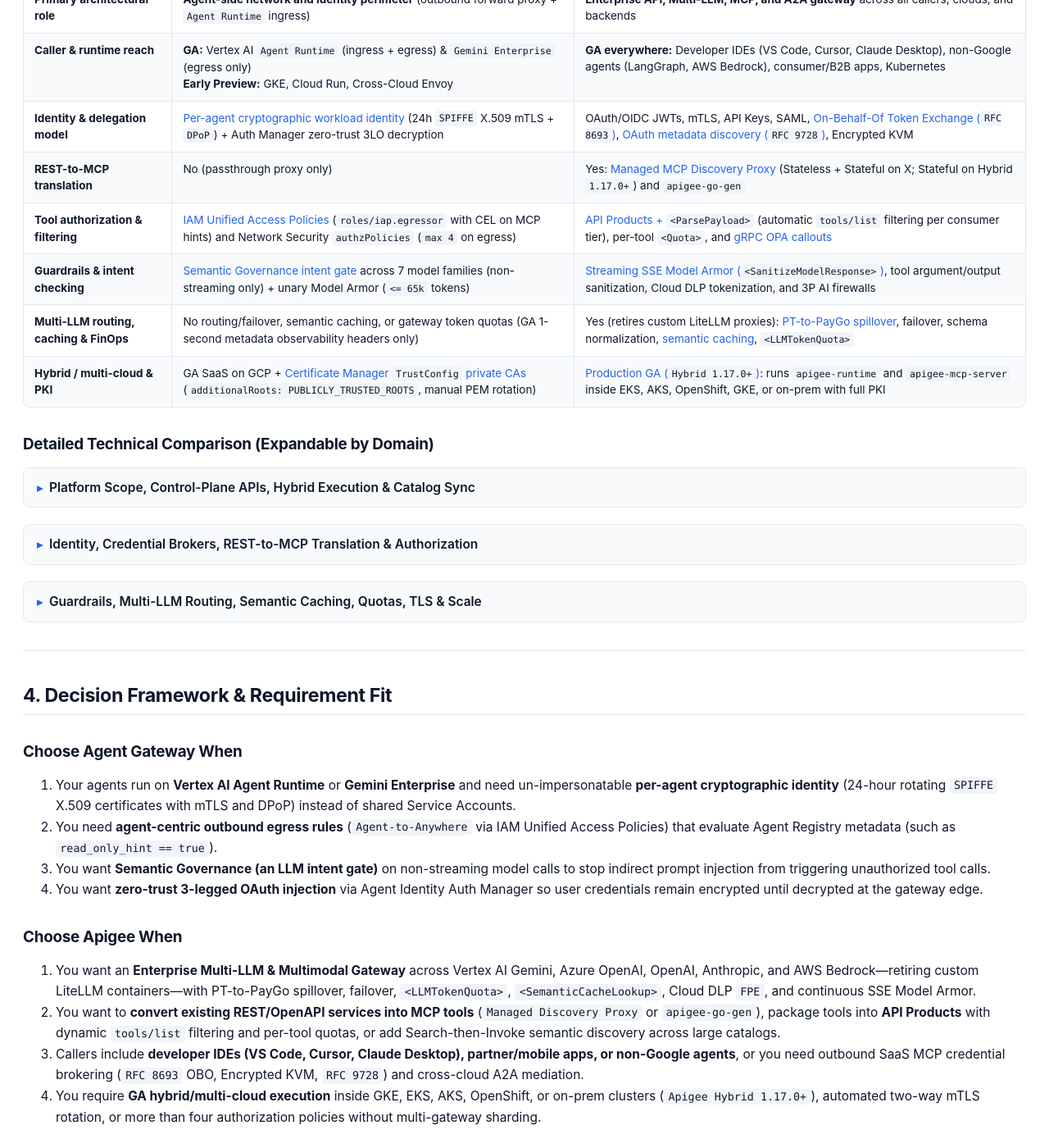
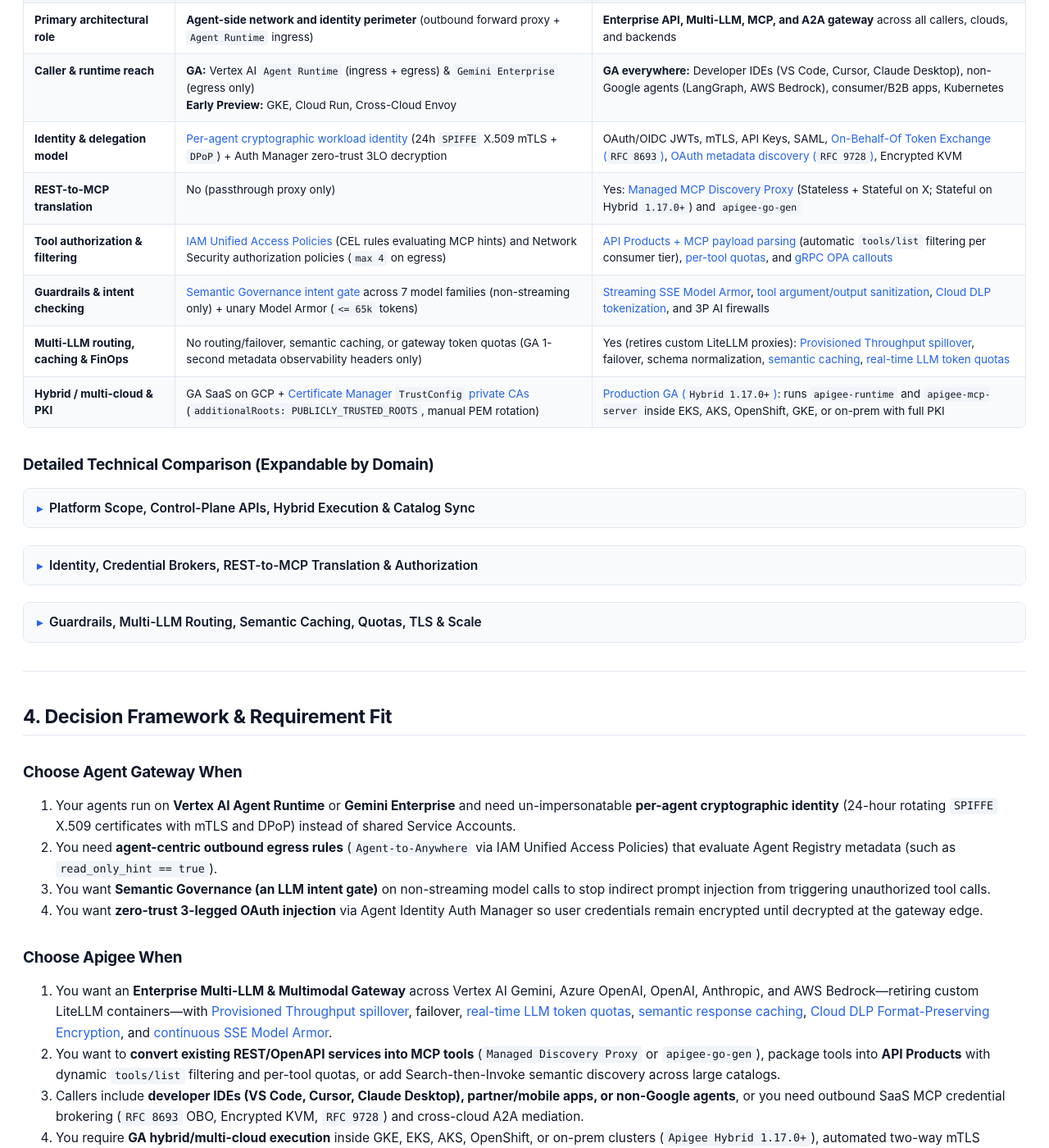
Before and after one commit to krisrowe/apigee-guides, a Jekyll site: the page built from ai-gateway/agent-gateway-comparison.md, in a window 1280 px wide and 1400 px high, scrolled down 2374 px. Shown: the whole window at 82% size. Built offline with Jekyll 4.4.1, drawn with Linux system fonts in a browser that asks for light colours; our own code applies the rules of GitHub Pages for plain Markdown files; some of the changed text lies outside the part shown.

Commit message:
docs(ai-gateway): replace summary DSL tags with capability links and clarify Hybrid MCP limits

```diff
--- a/ai-gateway/agent-gateway-comparison.md
+++ b/ai-gateway/agent-gateway-comparison.md
@@ -52,7 +52,7 @@ Architectural comparison and dual-gateway integration guide for **Gemini Enterpr
 
 Both **Gemini Enterprise Agent Gateway** and **Apigee** inspect Model Context Protocol (MCP) JSON-RPC calls (`tools/list`, `tools/call`) and integrate with **Model Armor**, but they sit on opposite sides of the network architecture and solve different problems.
 
-**Agent Gateway is the agent-side network and identity perimeter.** Built on Cloud Network Services (`networkservices.googleapis.com`) and IAP (`iap.googleapis.com`), it attaches directly to the VPC network interface of an agent running in Vertex AI Agent Runtime or Gemini Enterprise via Private Service Connect. It gives each deployed agent an [un-impersonatable cryptographic identity (`SPIFFE` X.509 certificates rotated every 24 hours)](agent-gateway-architecture.md#3-cryptographic-agent-identity-spiffe-mtls-dpop--auth-manager), governs [outbound destinations (`egressViaIAP`)](agent-gateway-architecture.md#4-iam-unified-access-policies-egressviaiap), decrypts end-user OAuth tokens at the egress edge, and evaluates whether a [proposed tool call matches the user's prompt](agent-gateway-architecture.md#5-service-extensions-model-armor--semantic-governance).
+**Agent Gateway is the agent-side network and identity perimeter.** Built on Cloud Network Services (`networkservices.googleapis.com`) and IAP (`iap.googleapis.com`), it attaches directly to the VPC network interface of an agent running in Vertex AI Agent Runtime or Gemini Enterprise via Private Service Connect. It gives each deployed agent an [un-impersonatable cryptographic identity (`SPIFFE` X.509 certificates rotated every 24 hours)](agent-gateway-architecture.md#3-cryptographic-agent-identity-spiffe-mtls-dpop--auth-manager), governs [outbound destinations via IAM Unified Access Policies](agent-gateway-architecture.md#4-iam-unified-access-policies), decrypts end-user OAuth tokens at the egress edge, and evaluates whether a [proposed tool call matches the user's prompt](agent-gateway-architecture.md#5-service-extensions-model-armor--semantic-governance).
 
 **Apigee (Apigee X and Apigee Hybrid) is the centralized AI, LLM, MCP, and A2A mediation gateway.** It sits across model endpoints, internal REST/MCP backends, outbound third-party SaaS MCP targets, cross-cloud Agent-to-Agent (A2A) links, and inline Service Extension callouts. It serves every caller—including developer IDEs, mobile/partner apps, external agents, and Google-hosted agents—handling [multi-provider LLM routing and Provisioned Throughput spillover](README.md#21-multi-provider-routing-pt-spillover--schema-normalization), [semantic vector caching](README.md#22-semantic-response-caching), [real-time token quotas](README.md#23-real-time-token-quotas--spike-smoothing), [Cloud DLP tokenization and continuous SSE Model Armor](README.md#24-prompt-tool--streaming-sse-guardrails), [REST-to-MCP translation](README.md#pattern-1-expose-rest-apis-as-mcp-tools), [API Product `tools/list` filtering and per-tool quotas](README.md#4-per-tool-productization-dynamic-toolslist-filtering--quotas), and [On-Behalf-Of user token exchange (`RFC 8693`)](README.md#pattern-3-broker-outbound-access-to-third-party-saas-mcp-servers).
 
@@ -69,7 +69,7 @@ Think of an AI agent as an employee working on a company-issued laptop, and your
   * Checks whether a proposed tool call contradicts the user's actual request (`Semantic Governance`).
 * **Apigee acts like the enterprise's central switchboard, protocol translator, and API vault gatekeeper:**
   * Serves every caller (Google-hosted agents, VS Code / Cursor / Claude Desktop, consumer/B2B apps, and AWS/Azure agents).
-  * Balances LLM traffic across Vertex AI Provisioned Throughput, Pay-As-You-Go, Azure OpenAI, and Anthropic with failover, canonical schema normalization, token budgets (`<LLMTokenQuota>`), semantic caching, Cloud DLP tokenization, and streaming SSE Model Armor.
+  * Balances LLM traffic across Vertex AI Provisioned Throughput, Pay-As-You-Go, Azure OpenAI, and Anthropic with failover, canonical schema normalization, [LLM token budgets](https://docs.cloud.google.com/apigee/docs/api-platform/reference/policies/llm-token-quota-policy), [semantic caching](https://docs.cloud.google.com/apigee/docs/api-platform/reference/policies/semantic-cache-lookup-policy), [Cloud DLP tokenization](https://docs.cloud.google.com/sensitive-data-protection/docs/deidentify-sensitive-data), and [continuous SSE Model Armor](https://docs.cloud.google.com/apigee/docs/api-platform/reference/policies/sanitize-llm-response-policy#streaming-sse).
   * Exposes legacy REST APIs as MCP tools, filters `tools/list` per consumer tier, enforces per-tool rate limits, handles OAuth On-Behalf-Of exchange (`RFC 8693`) and KVM credential swaps, and powers entitlement-filtered semantic tool discovery via Apigee API Hub.
 
 </div>
@@ -137,9 +137,9 @@ flowchart LR
 | **Caller & runtime reach** | **GA:** Vertex AI `Agent Runtime` (ingress + egress) & `Gemini Enterprise` (egress only)<br>**Early Preview:** GKE, Cloud Run, Cross-Cloud Envoy | **GA everywhere:** Developer IDEs (VS Code, Cursor, Claude Desktop), non-Google agents (LangGraph, AWS Bedrock), consumer/B2B apps, Kubernetes |
 | **Identity & delegation model** | [Per-agent cryptographic workload identity](agent-gateway-architecture.md#3-cryptographic-agent-identity-spiffe-mtls-dpop--auth-manager) (24h `SPIFFE` X.509 mTLS + `DPoP`) + Auth Manager zero-trust 3LO decryption | OAuth/OIDC JWTs, mTLS, API Keys, SAML, [On-Behalf-Of Token Exchange (`RFC 8693`)](README.md#pattern-3-broker-outbound-access-to-third-party-saas-mcp-servers), [OAuth metadata discovery (`RFC 9728`)](README.md#pattern-2-govern-internal--consumer-facing-mcp-servers), Encrypted KVM |
 | **REST-to-MCP translation** | No (passthrough proxy only) | Yes: [Managed MCP Discovery Proxy](README.md#pattern-1-expose-rest-apis-as-mcp-tools) (Stateless + Stateful on X; Stateful on Hybrid `1.17.0+`) and `apigee-go-gen` |
-| **Tool authorization & filtering** | [IAM Unified Access Policies](agent-gateway-architecture.md#4-iam-unified-access-policies-egressviaiap) (`roles/iap.egressor` with CEL on MCP hints) and Network Security `authzPolicies` (`max 4` on egress) | [API Products + `<ParsePayload>`](README.md#4-per-tool-productization-dynamic-toolslist-filtering--quotas) (automatic `tools/list` filtering per consumer tier), per-tool `<Quota>`, and [gRPC OPA callouts](README.md#pattern-2-govern-internal--consumer-facing-mcp-servers) |
-| **Guardrails & intent checking** | [Semantic Governance intent gate](agent-gateway-architecture.md#5-service-extensions-model-armor--semantic-governance) across 7 model families (non-streaming only) + unary Model Armor (`<= 65k` tokens) | [Streaming SSE Model Armor (`<SanitizeModelResponse>`)](README.md#24-prompt-tool--streaming-sse-guardrails), tool argument/output sanitization, Cloud DLP tokenization, and 3P AI firewalls |
-| **Multi-LLM routing, caching & FinOps** | No routing/failover, semantic caching, or gateway token quotas (GA 1-second metadata observability headers only) | Yes (retires custom LiteLLM proxies): [PT-to-PayGo spillover](README.md#21-multi-provider-routing-pt-spillover--schema-normalization), failover, schema normalization, [semantic caching](README.md#22-semantic-response-caching), [`<LLMTokenQuota>`](README.md#23-real-time-token-quotas--spike-smoothing) |
+| **Tool authorization & filtering** | [IAM Unified Access Policies](agent-gateway-architecture.md#4-iam-unified-access-policies) (CEL rules evaluating MCP hints) and Network Security authorization policies (`max 4` on egress) | [API Products + MCP payload parsing](https://docs.cloud.google.com/apigee/docs/api-platform/apigee-mcp/manage-mcp-tool-access#configure-parse-payload) (automatic `tools/list` filtering per consumer tier), [per-tool quotas](https://docs.cloud.google.com/apigee/docs/api-platform/apigee-mcp/manage-mcp-tool-access#per-tool-quotas), and [gRPC OPA callouts](README.md#pattern-2-govern-internal--consumer-facing-mcp-servers) |
+| **Guardrails & intent checking** | [Semantic Governance intent gate](agent-gateway-architecture.md#5-service-extensions-model-armor--semantic-governance) across 7 model families (non-streaming only) + unary Model Armor (`<= 65k` tokens) | [Streaming SSE Model Armor](https://docs.cloud.google.com/apigee/docs/api-platform/reference/policies/sanitize-llm-response-policy#streaming-sse), [tool argument/output sanitization](https://docs.cloud.google.com/apigee/docs/api-platform/reference/policies/sanitize-user-prompt-policy), [Cloud DLP tokenization](https://docs.cloud.google.com/sensitive-data-protection/docs/deidentify-sensitive-data), and 3P AI firewalls |
+| **Multi-LLM routing, caching & FinOps** | No routing/failover, semantic caching, or gateway token quotas (GA 1-second metadata observability headers only) | Yes (retires custom LiteLLM proxies): [Provisioned Throughput spillover](https://docs.cloud.google.com/gemini-enterprise-agent-platform/models/provisioned-throughput), failover, schema normalization, [semantic caching](https://docs.cloud.google.com/apigee/docs/api-platform/reference/policies/semantic-cache-lookup-policy), [real-time LLM token quotas](https://docs.cloud.google.com/apigee/docs/api-platform/reference/policies/llm-token-quota-policy) |
 | **Hybrid / multi-cloud & PKI** | GA SaaS on GCP + [Certificate Manager `TrustConfig` private CAs](agent-gateway-architecture.md#private-cas--self-signed-certificates-via-trustconfig) (`additionalRoots: PUBLICLY_TRUSTED_ROOTS`, manual PEM rotation) | [Production GA (`Hybrid 1.17.0+`)](README.md#5-apigee-hybrid-1170-multi-cloud-execution-limits--network-hardening): runs `apigee-runtime` and `apigee-mcp-server` inside EKS, AKS, OpenShift, GKE, or on-prem with full PKI |
 
 ### Detailed Technical Comparison (Expandable by Domain)
@@ -187,7 +187,7 @@ flowchart LR
 | **Semantic caching & Multi-LLM routing** | No semantic caching, provider failover, PT-to-PayGo spillover, or schema normalization. | Native `<SemanticCacheLookup>` / `<SemanticCachePopulate>` via Vertex AI Vector Search, conditional `RouteRules`, weighted `TargetServers`, `<GoogleAuthentication>`, and OpenAI-compatible schema translation—replacing standalone `LiteLLM` servers. |
 | **A2A, semantic tool search & large files** | Governs A2A (`SendMessage` Model Armor only); no vector tool search or Claim-Check mediation. | Governs A2A (`GET /.well-known/agent.json`, JSON-RPC/SSE tasks), powers Search-then-Invoke tool discovery over API Hub + Vertex AI Search, and handles Cloud DLP `FPE` + pre-signed URL Claim-Check patterns. |
 | **Backend TLS & private CAs** | Uses Certificate Manager `TrustConfig` (`tlsConfig.trustConfig`), requiring `additionalRoots: PUBLICLY_TRUSTED_ROOTS` so `*.googleapis.com` continues to work, manual PEM rotation, and template replacement on updates (custom FQDN `authzExtensions` do not verify server certs). | Full custom truststores/keystores, self-signed backend certs, two-way mTLS `TargetServers`, SNI overrides, and automated rotation without recreating gateway bindings. |
-| **Scale, policy caps & VPC-SC** | Max **5,000** registered resources/gateway; max **4** `authzPolicies` on egress (forcing multi-gateway sharding); max **1** `CONTENT_AUTHZ` policy on ingress; `1,500`-byte MTU. **VPC-SC** requires gateways created after Sept 8, 2026 with `ALL_TRAFFIC` + private DNS to `restricted.googleapis.com`. | Up to **1,000** MCP tools/org on Apigee X and **~10,000** on Hybrid `1.17.0+` (`3 MiB` OAS, `50 MiB` bundle, `10 MiB`/`30 MiB` `tools/list`, `100` hostnames/envgroup), with **no 4-policy cap** and full VPC-SC on Apigee X. |
+| **Scale, policy caps & VPC-SC** | Max **5,000** registered resources/gateway; max **4** `authzPolicies` on egress (forcing multi-gateway sharding); max **1** `CONTENT_AUTHZ` policy on ingress; `1,500`-byte MTU. **VPC-SC** requires gateways created after Sept 8, 2026 with `ALL_TRAFFIC` + private DNS to `restricted.googleapis.com`. | Fixed **1,000** Managed MCP tools/org on Apigee X; **Hybrid `1.17.0+`** lifts the count cap in favor of size bounds (**~10,000** tools typical: `3 MiB` OAS, `50 MiB` bundle per MCP Discovery Proxy, `10 MiB`/`30 MiB` `tools/list`, `100` hostnames/envgroup), with **no 4-policy cap** and full VPC-SC on Apigee X. |
 
 </div>
 </details>
@@ -203,7 +203,7 @@ flowchart LR
 4. You want **zero-trust 3-legged OAuth injection** via Agent Identity Auth Manager so user credentials remain encrypted until decrypted at the gateway edge.
 
 ### Choose Apigee When
-1. You want an **Enterprise Multi-LLM & Multimodal Gateway** across Vertex AI Gemini, Azure OpenAI, OpenAI, Anthropic, and AWS Bedrock—retiring custom LiteLLM containers—with PT-to-PayGo spillover, failover, `<LLMTokenQuota>`, `<SemanticCacheLookup>`, Cloud DLP `FPE`, and continuous SSE Model Armor.
+1. You want an **Enterprise Multi-LLM & Multimodal Gateway** across Vertex AI Gemini, Azure OpenAI, OpenAI, Anthropic, and AWS Bedrock—retiring custom LiteLLM containers—with [Provisioned Throughput spillover](https://docs.cloud.google.com/gemini-enterprise-agent-platform/models/provisioned-throughput), failover, [real-time LLM token quotas](https://docs.cloud.google.com/apigee/docs/api-platform/reference/policies/llm-token-quota-policy), [semantic response caching](https://docs.cloud.google.com/apigee/docs/api-platform/reference/policies/semantic-cache-lookup-policy), [Cloud DLP Format-Preserving Encryption](https://docs.cloud.google.com/sensitive-data-protection/docs/deidentify-sensitive-data), and [continuous SSE Model Armor](https://docs.cloud.google.com/apigee/docs/api-platform/reference/policies/sanitize-llm-response-policy#streaming-sse).
 2. You want to **convert existing REST/OpenAPI services into MCP tools** (`Managed Discovery Proxy` or `apigee-go-gen`), package tools into **API Products** with dynamic `tools/list` filtering and per-tool quotas, or add Search-then-Invoke semantic discovery across large catalogs.
 3. Callers include **developer IDEs (VS Code, Cursor, Claude Desktop), partner/mobile apps, or non-Google agents**, or you need outbound SaaS MCP credential brokering (`RFC 8693` OBO, Encrypted KVM, `RFC 9728`) and cross-cloud A2A mediation.
 4. You require **GA hybrid/multi-cloud execution** inside GKE, EKS, AKS, OpenShift, or on-prem clusters (`Apigee Hybrid 1.17.0+`), automated two-way mTLS rotation, or more than four authorization policies without multi-gateway sharding.
@@ -218,13 +218,13 @@ In a mature Google Cloud deployment, the two products form complementary layers:
 | **Per-agent cryptographic workload identity** (no shared Service Accounts) | **Agent Gateway** | Provisions 24h auto-rotated `SPIFFE` X.509 mTLS + `DPoP` identity | Validates inbound mTLS or JWT at the API edge | Agent Gateway proves agent identity on egress; Apigee maps it to an API Product ([Identity](agent-gateway-architecture.md#3-cryptographic-agent-identity-spiffe-mtls-dpop--auth-manager)) |
 | **Indirect prompt-injection intent gate** (align tool call to prompt) | **Agent Gateway** | [Semantic Governance LLM](agent-gateway-architecture.md#5-service-extensions-model-armor--semantic-governance) checks tool call against prompt + NLC (non-streaming) | Inspects individual payloads/tool outputs without agent chat history | Agent Gateway guards intent at runtime edge; Apigee enforces schemas and quotas ([Scenario](#scenario-blocking-prompt-injected-tool-calls)) |
 | **Zero-trust 3LO token decryption** (no raw user secrets in agent code) | **Agent Gateway** | [Auth Manager](agent-gateway-architecture.md#3-cryptographic-agent-identity-spiffe-mtls-dpop--auth-manager) encrypts 3LO token; gateway decrypts into `Bearer` at egress | Receives decrypted token or exchanges it onward | Agent Gateway hides raw secret from agent code; Apigee brokers backend scope ([Scenario](#scenario-zero-trust-3lo-token-injection)) |
-| **On-Behalf-Of token exchange (`RFC 8693`) & SaaS key swap** | **Apigee + API Hub** | Handles Auth Manager 3LO for Google agents; no custom OBO/KVM swap | Native `<OAuthV2>` / `<ServiceCallout>` OBO (`sub`+`act`) and Encrypted KVM | Agent Gateway passes user/agent context; Apigee brokers scoped SaaS tokens ([SaaS Egress](README.md#pattern-3-broker-outbound-access-to-third-party-saas-mcp-servers)) |
+| **On-Behalf-Of token exchange (`RFC 8693`) & SaaS key swap** | **Apigee + API Hub** | Handles Auth Manager 3LO for Google agents; no custom OBO/KVM swap | Native OAuth and [service-callout token exchange](https://docs.cloud.google.com/apigee/docs/api-platform/reference/policies/service-callout-policy) (`sub`+`act`) and Encrypted KVM | Agent Gateway passes user/agent context; Apigee brokers scoped SaaS tokens ([SaaS Egress](README.md#pattern-3-broker-outbound-access-to-third-party-saas-mcp-servers)) |
 | **Convert legacy REST / OpenAPI specs into MCP tools** | **Apigee + API Hub** | Not supported (passthrough only) | [Managed MCP Discovery Proxy + API Hub](README.md#pattern-1-expose-rest-apis-as-mcp-tools) or `apigee-go-gen` | Apigee converts REST to MCP and syncs to Agent Registry; Agent Gateway governs egress ([Scenario](#scenario-exposing-legacy-rest-apis-as-mcp-tools)) |
-| **Tiered `tools/list` filtering & per-tool quotas** | **Apigee + API Hub** | Binary IAM allow/deny; does not filter tools from JSON payload or enforce `<Quota>` | [`<ParsePayload>` + API Products](README.md#4-per-tool-productization-dynamic-toolslist-filtering--quotas) strip unauthorized tools and enforce per-tool quotas | Agent Gateway controls which agents reach MCP; Apigee tailors tool visibility and rate limits ([Scenario](#scenario-tiered-toolslist-filtering-and-quotas)) |
+| **Tiered `tools/list` filtering & per-tool quotas** | **Apigee + API Hub** | Binary IAM allow/deny; does not filter tools from JSON payload or enforce per-tool quotas | [API Products and MCP payload parsing](https://docs.cloud.google.com/apigee/docs/api-platform/apigee-mcp/manage-mcp-tool-access#configure-parse-payload) strip unauthorized tools and enforce [per-tool quotas](https://docs.cloud.google.com/apigee/docs/api-platform/apigee-mcp/manage-mcp-tool-access#per-tool-quotas) | Agent Gateway controls which agents reach MCP; Apigee tailors tool visibility and rate limits ([Scenario](#scenario-tiered-toolslist-filtering-and-quotas)) |
 | **External consumers, developer IDEs & multi-cloud callers** | **Apigee + API Hub** | GA covers Vertex AI / Gemini Enterprise runtimes (`Client-to-Agent` excludes GE) | Client-agnostic edge with [OAuth discovery (`RFC 9728`)](README.md#pattern-2-govern-internal--consumer-facing-mcp-servers) and custom IdPs | Agent Gateway governs Google-hosted agents; Apigee fronts IDEs, partners, and AWS/Azure workloads ([Topology 2](#topology-2-north-south-external--multi-cloud-fronting)) |
 | **GA Hybrid / multi-cloud data-plane execution** | **Apigee Hybrid** | GA is Google-managed SaaS (GKE / Cloud Run / Cross-Cloud in Early Preview) | GA `Apigee Hybrid 1.17.0+` keeps API and MCP traffic inside customer clusters | Apigee Hybrid keeps regional/cluster workloads local; Agent Gateway governs GCP agents ([Hybrid Guide](README.md#5-apigee-hybrid-1170-multi-cloud-execution-limits--network-hardening)) |
-| **Prompt, tool output, SSE streaming & Cloud DLP guardrails** | **Both (layered)** | Unary Model Armor or 15 ISV partners (skips SSE streams and `>65k` tokens) | [`<SanitizeUserPrompt>`, SSE `<ContinuousScan>`, and Cloud DLP `FPE`](README.md#24-prompt-tool--streaming-sse-guardrails) tokenization | Agent Gateway guards unary tool calls; Apigee scans full SSE streams and tokenizes PII |
-| **Semantic response caching & token FinOps limits** | **Apigee + API Hub** | Passive 1s Cloud Monitoring metadata labels only; no gateway cache or token cap | [`<SemanticCacheLookup>`](README.md#22-semantic-response-caching), [`<LLMTokenQuota>`](README.md#23-real-time-token-quotas--spike-smoothing), `<PromptTokenLimit>` | Agent Gateway emits metadata labels; Apigee enforces token budgets and serves cached responses ([FinOps](#honest-agentic-finops)) |
+| **Prompt, tool output, SSE streaming & Cloud DLP guardrails** | **Both (layered)** | Unary Model Armor or 15 ISV partners (skips SSE streams and `>65k` tokens) | [Prompt inspection](https://docs.cloud.google.com/apigee/docs/api-platform/reference/policies/sanitize-user-prompt-policy), [continuous SSE Model Armor](https://docs.cloud.google.com/apigee/docs/api-platform/reference/policies/sanitize-llm-response-policy#streaming-sse), and [Cloud DLP tokenization](https://docs.cloud.google.com/sensitive-data-protection/docs/deidentify-sensitive-data) | Agent Gateway guards unary tool calls; Apigee scans full SSE streams and tokenizes PII |
+| **Semantic response caching & token FinOps limits** | **Apigee + API Hub** | Passive 1s Cloud Monitoring metadata labels only; no gateway cache or token cap | [Semantic response caching](https://docs.cloud.google.com/apigee/docs/api-platform/reference/policies/semantic-cache-lookup-policy), [real-time LLM token quotas](https://docs.cloud.google.com/apigee/docs/api-platform/reference/policies/llm-token-quota-policy), and [prompt-token spike limits](https://docs.cloud.google.com/apigee/docs/api-platform/reference/policies/prompt-token-limit-policy) | Agent Gateway emits metadata labels; Apigee enforces token budgets and serves cached responses ([FinOps](#honest-agentic-finops)) |
 | **Unified API, MCP tool, `.skill` & agent catalog** | **Both (federated)** | **Agent Registry** (`agentregistry.googleapis.com`) indexes live agents & MCP endpoints | **API Hub** (`apihub.googleapis.com`) catalogs OAS/MCP specs & signed skills, syncing to Agent Registry | API Hub is producer catalog of record and feeds Agent Registry ([API Hub Sync](README.md#pattern-1-expose-rest-apis-as-mcp-tools)) |
 | **Multi-LLM routing, PT spillover & schema normalization** | **Apigee + API Hub** | Single-target passthrough; no provider spillover or schema translation | Routes across [Vertex AI PT/PayGo, Azure OpenAI, Anthropic, and Bedrock](README.md#21-multi-provider-routing-pt-spillover--schema-normalization) (replaces `LiteLLM`) | Agent Gateway governs agent egress; Apigee handles resilient model routing ([Scenario](#scenario-consolidating-custom-litellm-proxies)) |
 | **Cross-cloud A2A (`/.well-known/agent.json`) & semantic tool search** | **Both (by scope)** | Governs Google agent outbound A2A (`4`-policy cap); no vector tool search | Governs [cross-cloud A2A](README.md#pattern-5-cross-cloud--in-cluster-agent-to-agent-mediation) + [Search-then-Invoke discovery](README.md#pattern-4-search-then-invoke-semantic-tool-discovery) | Agent Gateway secures Google agent egress; Apigee handles wide-enterprise discovery and A2A ([Scenario](#scenario-developer-ides-saas-mcp-and-a2a)) |
@@ -388,7 +388,7 @@ metadata:
 
 #### Honest Agentic FinOps
 
-1. **In-flight budget enforcement (Apigee):** Only Apigee enforces real-time token limits (`<LLMTokenQuota>`) and burst smoothing (`<PromptTokenLimit>`) across Vertex AI, OpenAI, and Anthropic while serving free cache hits via `<SemanticCacheLookup>`.
+1. **In-flight budget enforcement (Apigee):** Only Apigee enforces [real-time token limits](https://docs.cloud.google.com/apigee/docs/api-platform/reference/policies/llm-token-quota-policy) and [prompt burst smoothing](https://docs.cloud.google.com/apigee/docs/api-platform/reference/policies/prompt-token-limit-policy) across Vertex AI, OpenAI, and Anthropic while serving free cache hits via [semantic response caching](https://docs.cloud.google.com/apigee/docs/api-platform/reference/policies/semantic-cache-lookup-policy).
 2. **Passive 1-second metadata attribution (GEAP):** [GEAP Inference request metadata logging](https://docs.cloud.google.com/gemini-enterprise-agent-platform/release-notes#October_30_2026) (GA October 30, 2026) supports `x-goog-agent-platform-observability-label-<key>` headers for 1-second Cloud Monitoring cost breakdowns across Provisioned Throughput and Pay-As-You-Go usage.
 3. **Multi-turn workflow attribution (Agent Framework Telemetry):** Neither gateway automatically correlates multi-step autonomous retries across sub-agents into one business workflow ID unless correlation headers (`x-correlation-id`, W3C `traceparent`, or GEAP observability labels) are propagated by the agent runtime (such as ADK's BigQuery Agent Analytics plugin with OpenTelemetry) through both Agent Gateway and Apigee `PostClientFlow` exports.
 
```
Also changed, not shown: README.md (+1 -1 lines), ai-gateway/README.md (+5 -5 lines), ai-gateway/agent-gateway-architecture.md (+3 -3 lines).
